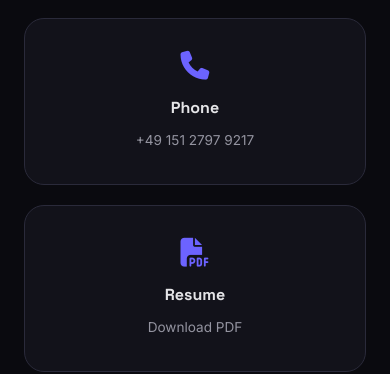
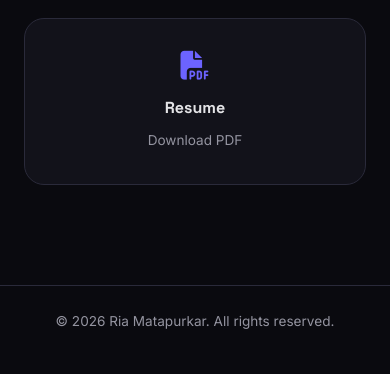
Before and after one commit to Rpmmat/portfolio, a plain HTML site: page index.html in a window 390 px wide. Shown: the part 11124-11498 px from the top of the page. Drawn offline with Linux system fonts and the light colour scheme.

Commit message:
Remove phone number from contact section

```diff
--- a/index.html
+++ b/index.html
@@ -392,12 +392,6 @@
           <p>Ria Matapurkar</p>
         </a>
 
-        <a href="tel:+4915127979217" class="contact-card" data-animate>
-          <i class="fas fa-phone"></i>
-          <h3>Phone</h3>
-          <p>+49 151 2797 9217</p>
-        </a>
-
         <a href="RiaMatapurkar_Lebenslauf_02.2026.pdf" download class="contact-card" data-animate>
           <i class="fas fa-file-pdf"></i>
           <h3>Resume</h3>
--- a/style.css
+++ b/style.css
@@ -713,7 +713,7 @@ body {
 
 .contact-grid {
   display: grid;
-  grid-template-columns: repeat(4, 1fr);
+  grid-template-columns: repeat(3, 1fr);
   gap: 20px;
 }
 
```
